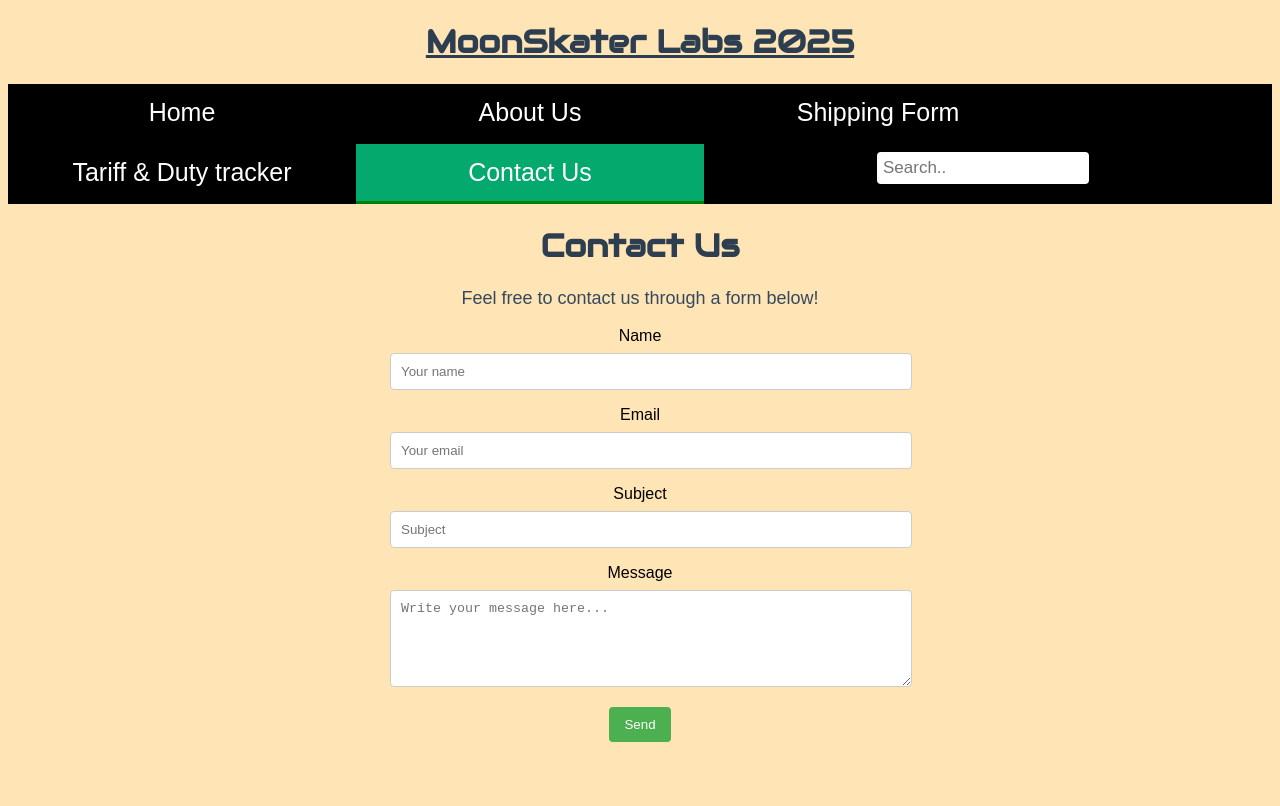
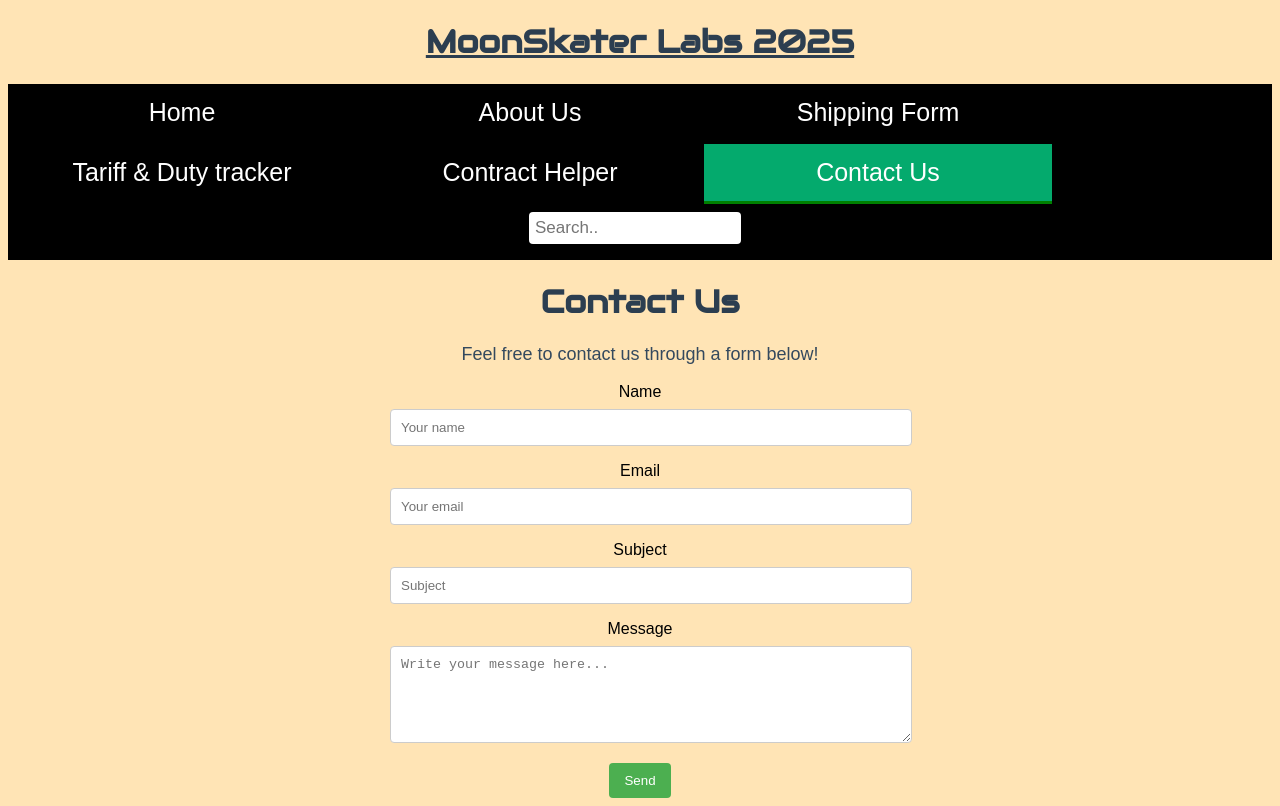
Before and after one commit to MoonSkaterC/my-first-website, a plain HTML site: page contactus.html in a window 1280 px wide. Drawn offline with Linux system fonts and the light colour scheme.

Commit message:
Update contactus.html

```diff
--- a/contactus.html
+++ b/contactus.html
@@ -16,6 +16,7 @@
   <a href="aboutus.html">About Us</a>
   <a href="USshipping.html">Shipping Form</a>
   <a href="tdcheck.html">Tariff & Duty tracker</a>
+   <a href="contracthelp.html">Contract Helper</a>
   <a class="active" href="contactus.html">Contact Us</a>
   <input type="text" placeholder="Search..">
  </div>
```
